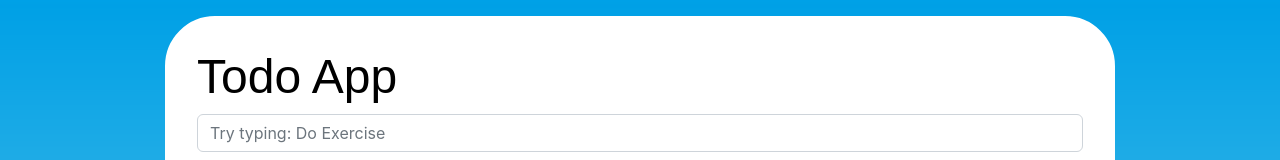
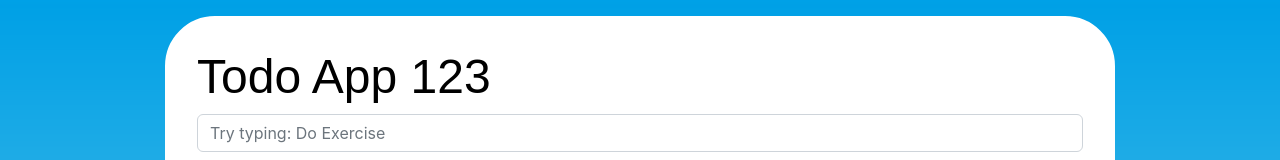
Before and after one commit to sreekanth014/sirr-eactapp-master, a React (Create React App) app: page / in a window 1280 px wide. Shown: the top 160 px of the page. Built offline with nearby package versions, Linux system fonts and the light colour scheme.

Commit message:
Update Form.js

```diff
--- a/src/Component/Form.js
+++ b/src/Component/Form.js
@@ -44,7 +44,7 @@ export default class Form extends Component {
                         <div className='col-md-10' style={{ border: "2px solid", borderRadius: "50px", padding: "30px", backgroundColor: "#fff", color: "#fff" }}>
                             <form onSubmit={this.handleSubmit}>
                                 <div className="mb-3">
-                                    <h1>Todo App</h1>
+                                    <h1>Todo App 123</h1>
                                     <input type="text" className="form-control" id="todo" placeholder='Try typing: Do Exercise' onChange={this.changeTodoInput} value={this.state.inputData} />
                                 </div>
                                 <button type="button" className="btn btn-primary w-100" style={{ borderRadius: "50px", padding: "5px" }}>
```
